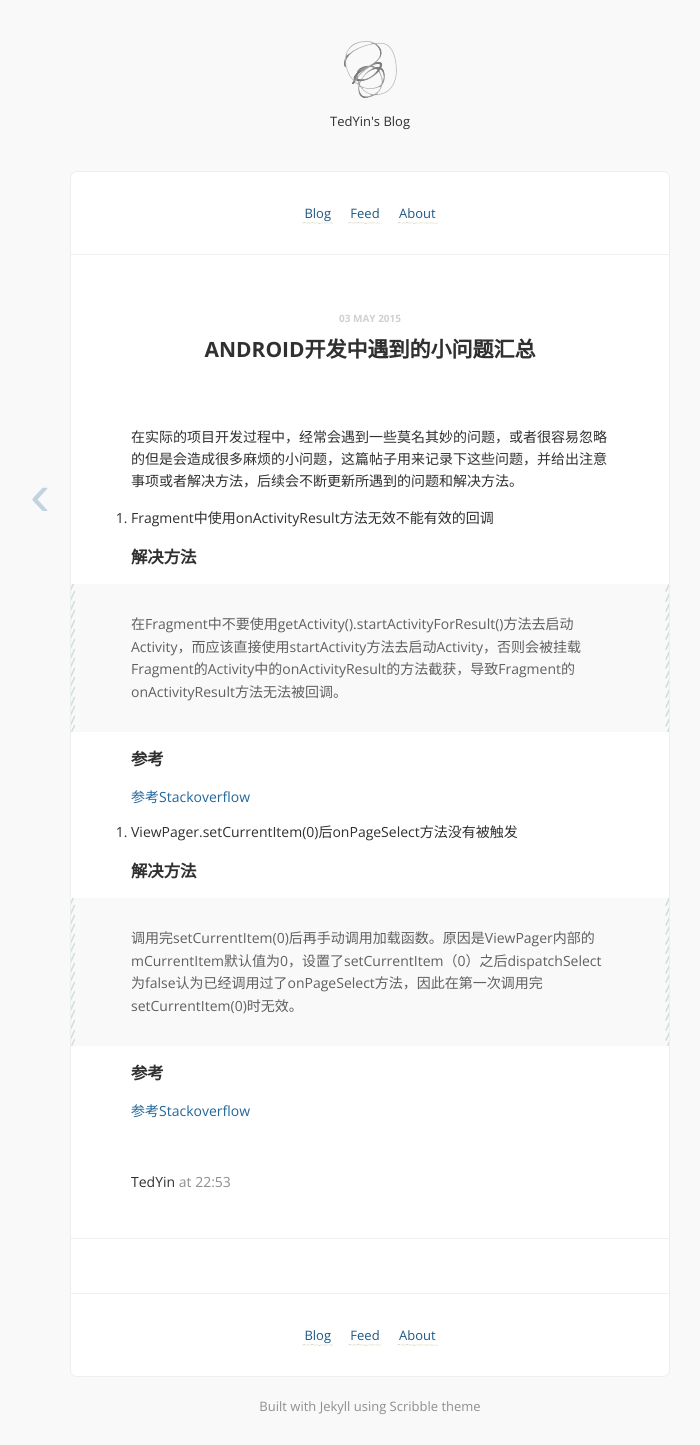
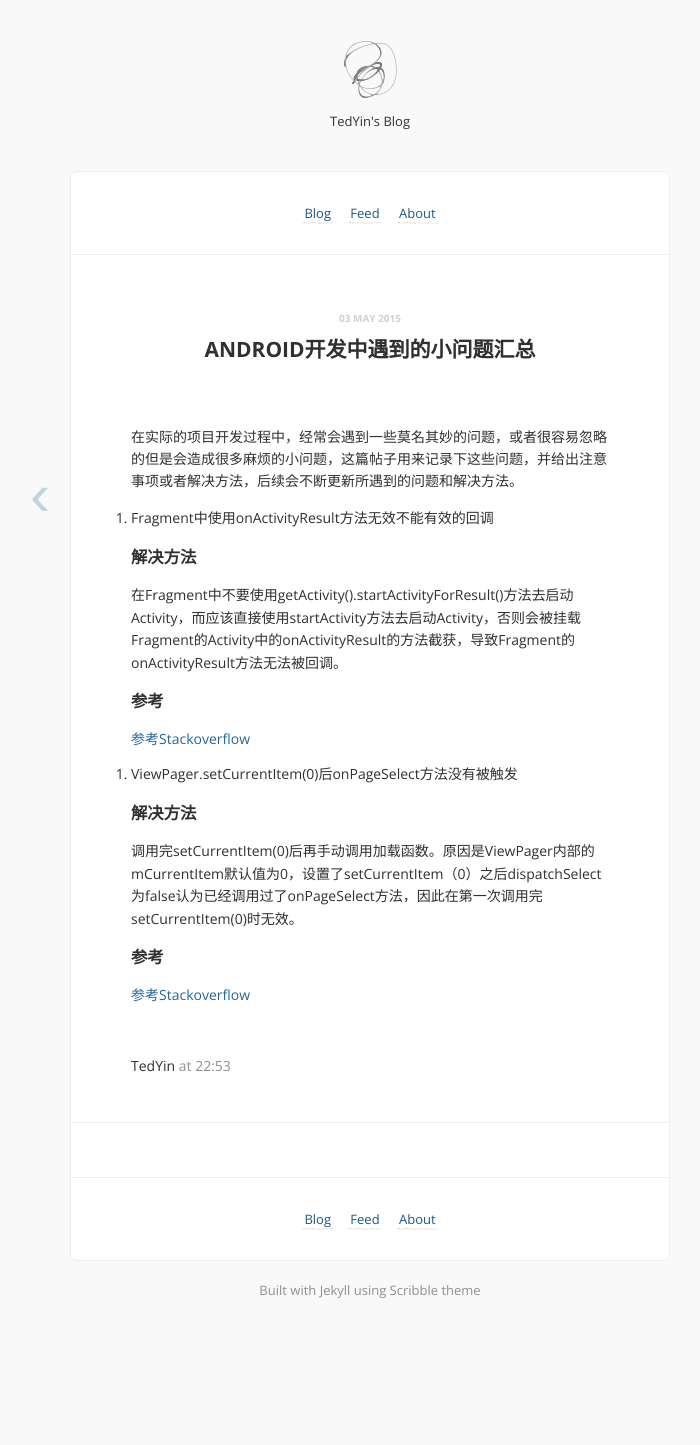
Before and after one commit to TedYin/tedyin.github.io, a Jekyll site: the page built from _posts/2015-05-02-android-issue.md, in a window 1280 px wide. Shown: the whole page, without its empty margins (270-970 px from the left). Built offline with Jekyll 4.4.1, drawn with Linux system fonts in a browser that asks for light colours; Markdown is read by kramdown in place of the engine named in the settings; comment, search, counter and statistics services are not loaded; after the commit the page ends 1329 px from its top, so only the background shows below that.

Commit message:
modify article

```diff
--- a/_posts/2015-05-02-android-issue.md
+++ b/_posts/2015-05-02-android-issue.md
@@ -9,7 +9,7 @@ date: 2015-05-03 22:53:00
 1. Fragment中使用onActivityResult方法无效不能有效的回调
 
 ###解决方法
->在Fragment中不要使用getActivity().startActivityForResult()方法去启动Activity，而应该直接使用startActivity方法去启动Activity，否则会被挂载Fragment的Activity中的onActivityResult的方法截获，导致Fragment的onActivityResult方法无法被回调。
+在Fragment中不要使用getActivity().startActivityForResult()方法去启动Activity，而应该直接使用startActivity方法去启动Activity，否则会被挂载Fragment的Activity中的onActivityResult的方法截获，导致Fragment的onActivityResult方法无法被回调。
 
 ###参考
 [参考Stackoverflow](http://stackoverflow.com/questions/6147884/onactivityresult-not-being-called-in-fragment)
@@ -17,7 +17,7 @@ date: 2015-05-03 22:53:00
 2. ViewPager.setCurrentItem(0)后onPageSelect方法没有被触发
 
 ###解决方法
-> 调用完setCurrentItem(0)后再手动调用加载函数。原因是ViewPager内部的mCurrentItem默认值为0，设置了setCurrentItem（0）之后dispatchSelect为false认为已经调用过了onPageSelect方法，因此在第一次调用完setCurrentItem(0)时无效。
+调用完setCurrentItem(0)后再手动调用加载函数。原因是ViewPager内部的mCurrentItem默认值为0，设置了setCurrentItem（0）之后dispatchSelect为false认为已经调用过了onPageSelect方法，因此在第一次调用完setCurrentItem(0)时无效。
 
 ###参考
 [参考Stackoverflow](http://stackoverflow.com/questions/11794269/onpageselected-isnt-triggered-when-calling-setcurrentitem0)
```
